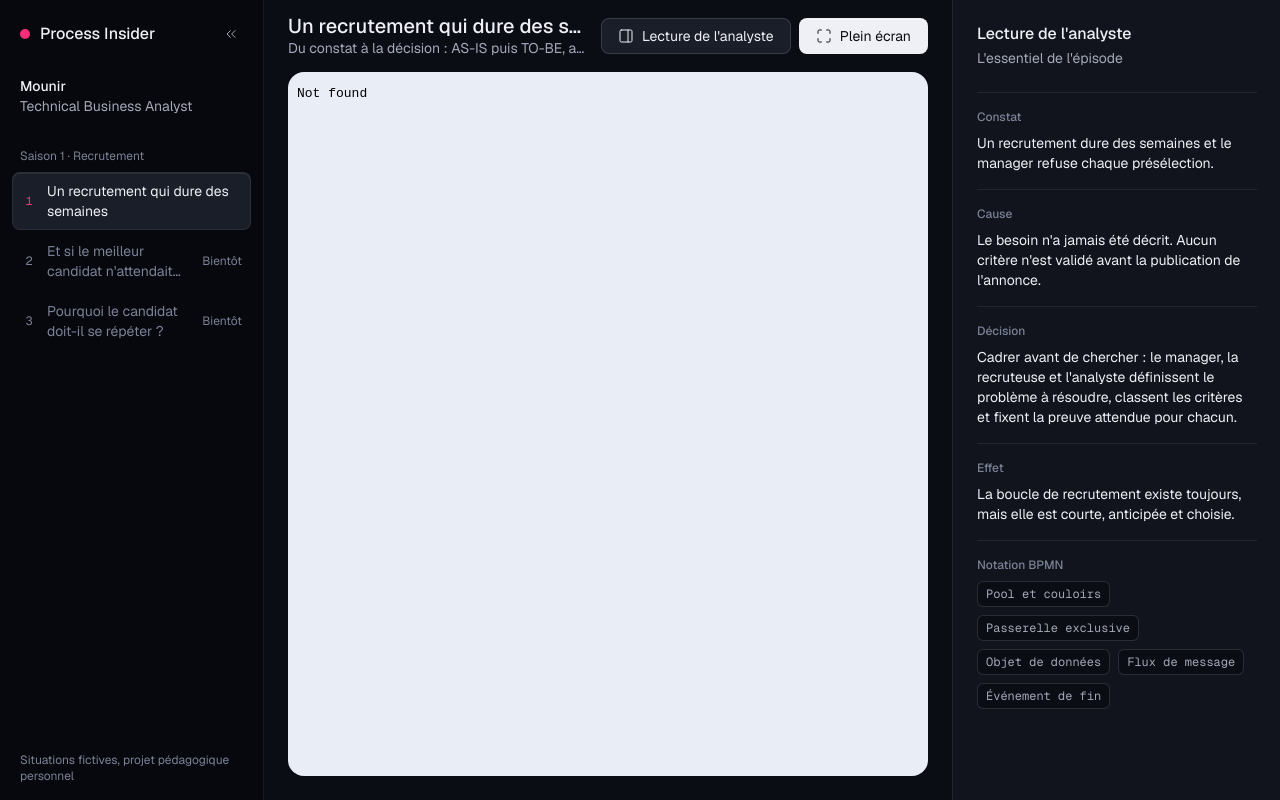
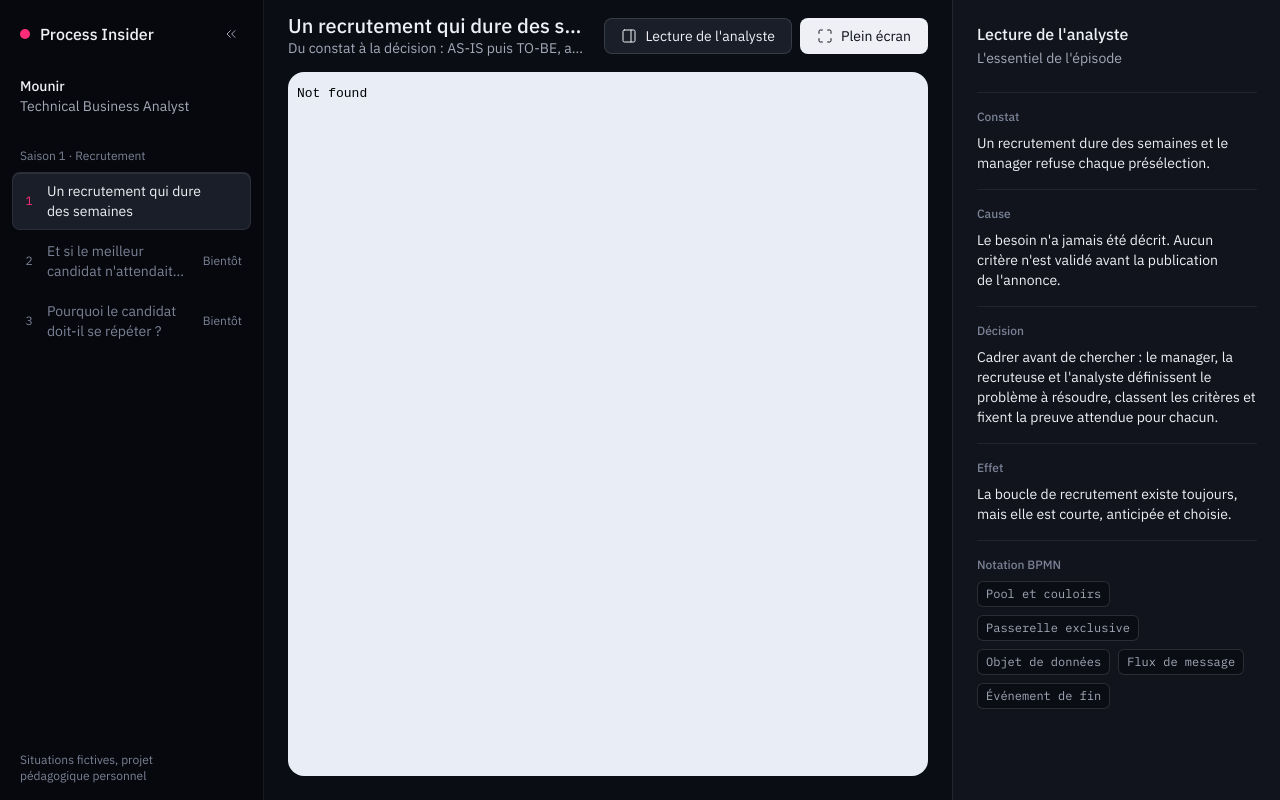
Before and after one commit to mounirelouali/process-insider, a plain HTML site: page index.html in a window 1280 px wide. Drawn offline with nearby package versions, Linux system fonts and the light colour scheme.

Commit message:
Typographie IBM Plex (contrôle Impeccable : 0 anomalie), césures de paragraphes
Co-Authored-By: Claude Sonnet 5.5 <noreply@anthropic.com>

```diff
--- a/index.html
+++ b/index.html
@@ -8,19 +8,20 @@
 <meta property="og:title" content="Process Insider">
 <meta property="og:description" content="Du constat à la décision : l'analyse d'un processus, de l'AS-IS au TO-BE, animée en 3D et manipulable.">
 <link rel="preconnect" href="https://fonts.googleapis.com"><link rel="preconnect" href="https://fonts.gstatic.com" crossorigin>
-<link rel="stylesheet" href="https://fonts.googleapis.com/css2?family=Geist:wght@400;500&family=Geist+Mono:wght@400&display=swap">
+<link rel="stylesheet" href="https://fonts.googleapis.com/css2?family=IBM+Plex+Sans:wght@400;500&family=IBM+Plex+Mono:wght@400&display=swap">
 <style>
 :root{
   --deep:#07080d;--bg:#0b0d14;--card:#11141c;--raised:#1a1e28;
   --line:rgba(238,240,245,.08);--line2:rgba(238,240,245,.14);
   --t1:#eef0f5;--t2:#a3a9b8;--t3:#7a8296;--acc:#ff2d78;
   --ease:cubic-bezier(.22,1,.36,1);--navw:264px;--insw:328px;
-  --sans:"Geist",ui-sans-serif,system-ui,-apple-system,"Segoe UI",Roboto,sans-serif;--mono:"Geist Mono",ui-monospace,SFMono-Regular,Menlo,monospace;
+  --sans:"IBM Plex Sans",ui-sans-serif,system-ui,-apple-system,"Segoe UI",Roboto,sans-serif;--mono:"IBM Plex Mono",ui-monospace,SFMono-Regular,Menlo,monospace;
 }
 *{box-sizing:border-box}
 html,body{height:100%;margin:0}
 body{background:var(--bg);color:var(--t1);font:400 14px/20px var(--sans);overflow:hidden;-webkit-font-smoothing:antialiased}
 button,a{font:inherit;color:inherit}
+p,li,h1,h2{text-wrap:pretty}
 :focus-visible{outline:2px solid var(--acc);outline-offset:2px;border-radius:6px}
 svg{width:16px;height:16px;fill:none;stroke:currentColor;stroke-width:1.5;stroke-linecap:round;stroke-linejoin:round;flex:none}
 
```
